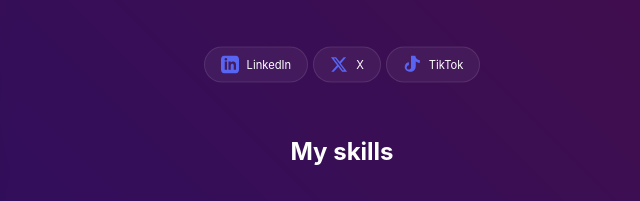
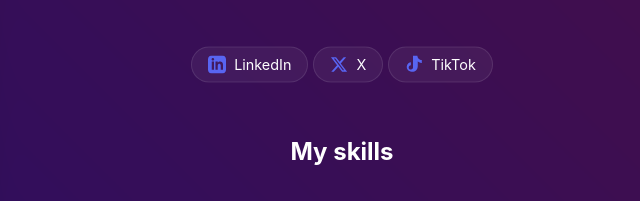
Before and after one commit to Y-S7/YsD, a plain HTML site: page index.html in a window 1280 px wide. Shown: the part 338-539 px from the top of the page, 298-938 px from the left. Drawn offline with Linux system fonts and the light colour scheme.

Commit message:
Add files via upload

```diff
--- a/style.css
+++ b/style.css
@@ -3,6 +3,7 @@
   box-sizing: border-box;
 }
 body{
+  font-family: 'Space Grotesk', sans-serif;
   background-color:#000;
   font-family: 'Inter', sans-serif;
 
@@ -307,7 +308,7 @@ h3{
   border-radius: 50px;
   color: #fff;
   text-decoration: none;
-  font-size: 0.7rem;
+  font-size: 0.9rem;
   transition: 0.3s all ease;
 }
 .pill svg { width: 18px; fill: #5865f2; }
```
